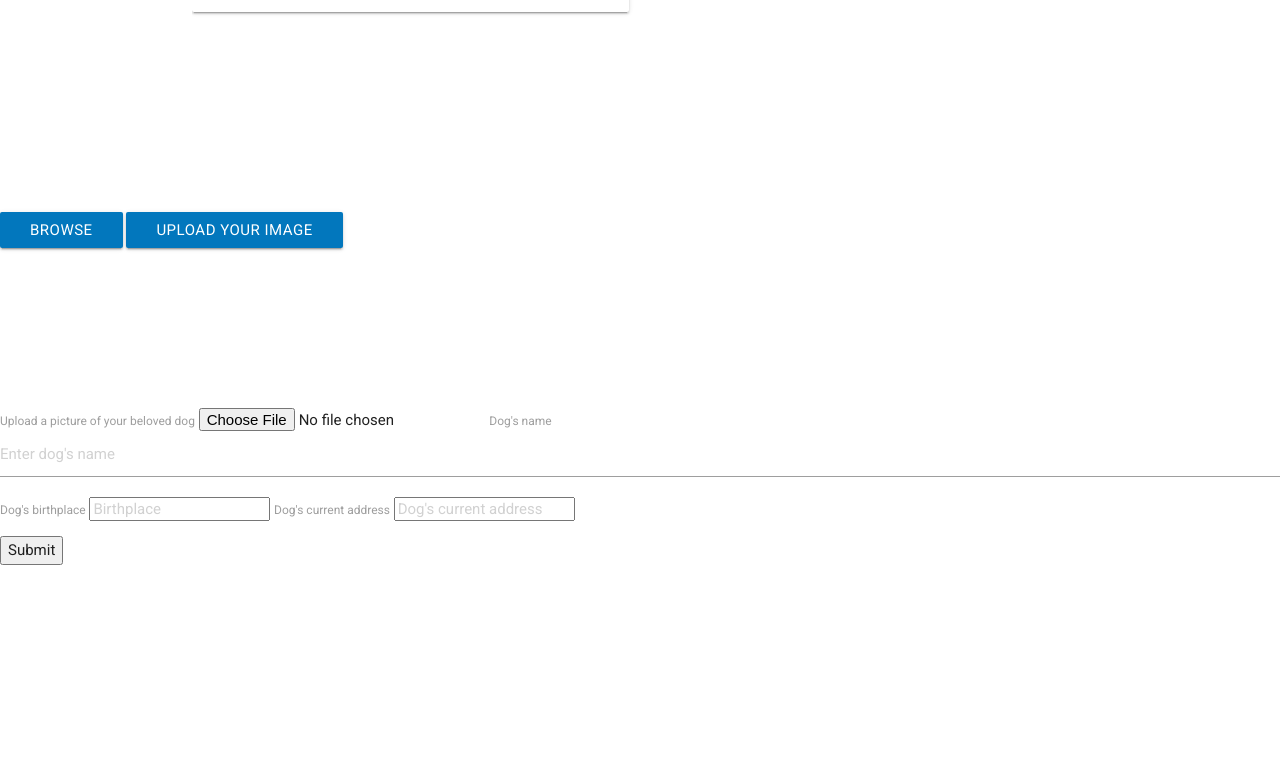
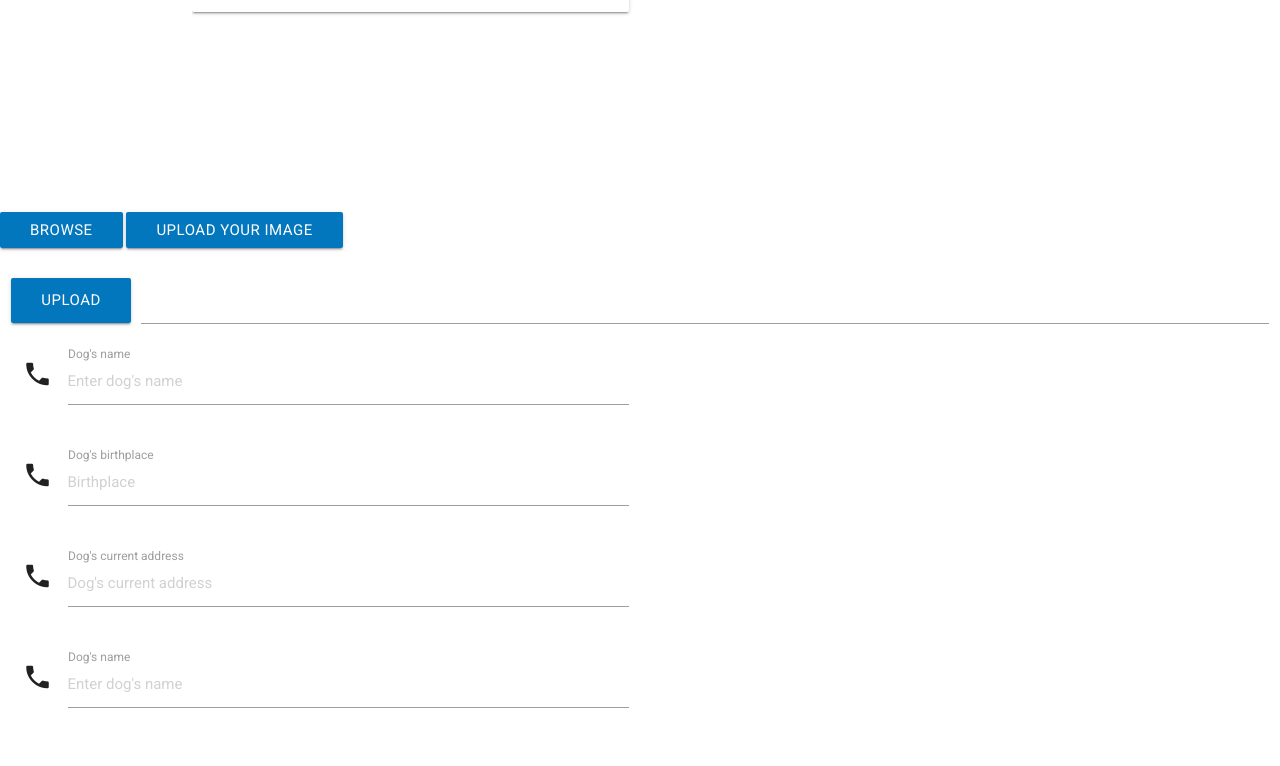
Before and after one commit to vladtruta/Woofer, a website: page web_app/application/index.html in a window 1280 px wide. Shown: the part 566-1332 px from the top of the page. Before the commit the page ends 1131 px from the top, so only its background shows below. Drawn offline with nearby package versions, Linux system fonts and the light colour scheme; no server answers.

Commit message:
[+] Added the feature page

```diff
--- a/web_app/application/index.html
+++ b/web_app/application/index.html
@@ -95,7 +95,7 @@
 															<label for="password">Password</label>
 														</div>
 													</div>
-													<div class="">
+													<div>
 														<button id="btn-login" class="btn waves-effect waves-light light-blue darken-3" type="" name="action">
 															Login
 															<i class="material-icons right">send</i>
@@ -120,25 +120,48 @@
 			<input type="submit" value="Upload your image" class="btn btn-primary">
 		</form>
 	</div>
+	<div class="row" id="add_doggo">
 
-	<div id="add-dogo">
-		<form action="" id="doggo-image-form" enctype="multipart/form-data">
-			<label for="dog_image">Upload a picture of your beloved dog</label>
-			<input type="file" accept="image/*" name="dog_image" required>
-
-			<label for="dog_name">Dog's name</label>
-			<input type="text" placeholder="Enter dog's name" name="dog_name">
-
-			<label for="dog_birthplace">Dog's birthplace</label>
-			<input type="address" placeholder="Birthplace" name="dog_birthplace">
-
-			<label for="dog_address">Dog's current address</label>
-			<input type="address" placeholder="Dog's current address" name="dog_address">
-		</form>
-		<button id="submit-btn">Submit</button>
-	</div>
-
-
+	<form class="col s12" action="" id="doggo-image-form" enctype="multipart/form-data">
+		<div class="file-field input-field">
+     		<div class="btn waves-effect waves-light light-blue darken-3">
+        		<span>Upload</span>
+        		<input type="file" accept="image/*" name="dog_image" class="validate">
+      		</div>
+      		<div class="file-path-wrapper">
+        		<input class="file-path validate" type="text">
+      		</div>
+    	</div>
+		<div class="row">
+			<div class="input-field col s12 m6">
+			 	<i class="material-icons prefix">phone</i>
+				<input placeholder="Enter dog's name" name="dog_name" type="text" class="validate">
+				<label for="dog_name">Dog's name</label>
+			</div>
+		</div>
+		<div class="row">
+			<div class="input-field col s12 m6">
+			 	<i class="material-icons prefix">phone</i>
+				<input type="text" placeholder="Birthplace" name="dog_birthplace" class="validate">
+				<label for="dog_birthplace">Dog's birthplace</label>
+			</div>
+		</div>
+		<div class="row">
+			<div class="input-field col s12 m6">
+				<i class="material-icons prefix">phone</i>
+				<input type="text" placeholder="Dog's current address" name="dog_address" class="validate">
+				<label for="dog_address">Dog's current address</label>
+			</div>
+		</div>
+		<div class="row">
+			<div class="input-field col s12 m6">
+			 	<i class="material-icons prefix">phone</i>
+				<input placeholder="Enter dog's name" name="dog_name" type="text" class="validate">
+				<label for="dog_name">Dog's name</label>
+			</div>
+		</div>
+	</form>
+</div>
 
 
 	<script src="https://www.gstatic.com/firebasejs/4.6.2/firebase.js"></script>
```
